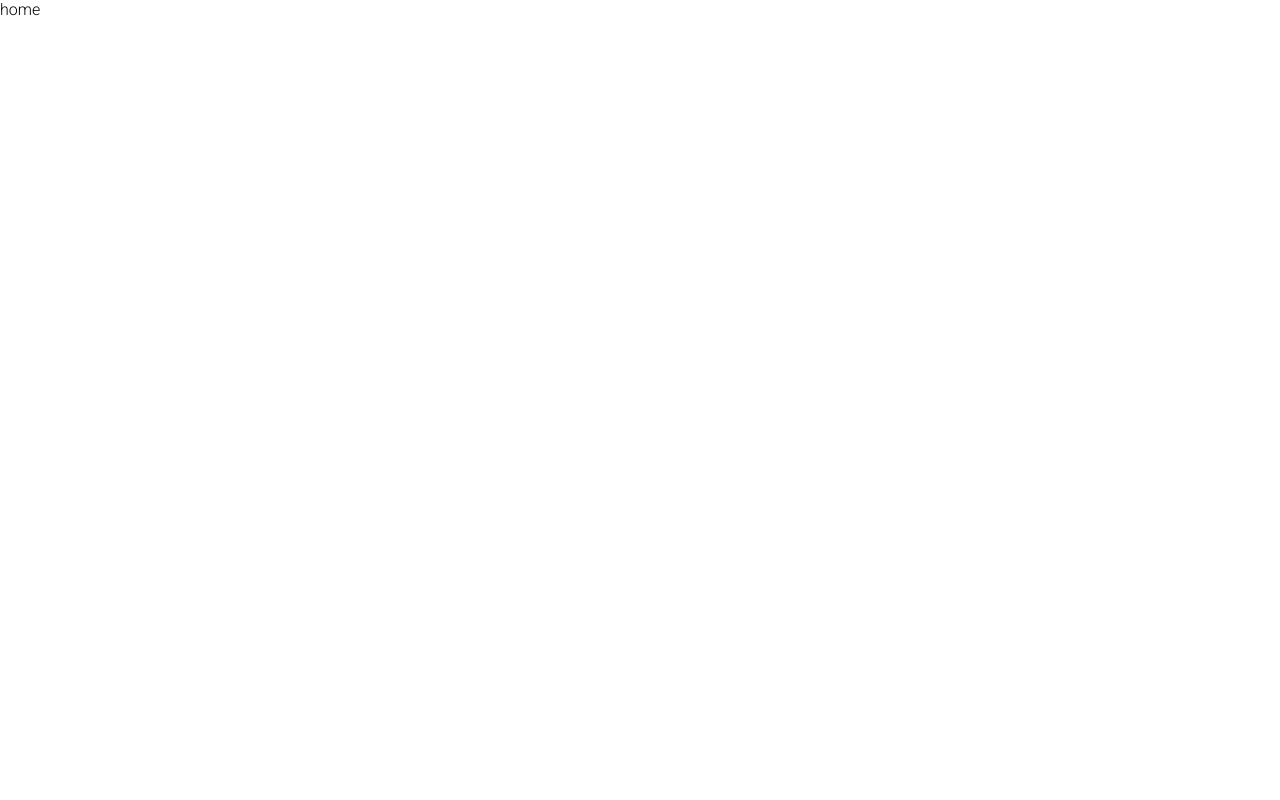
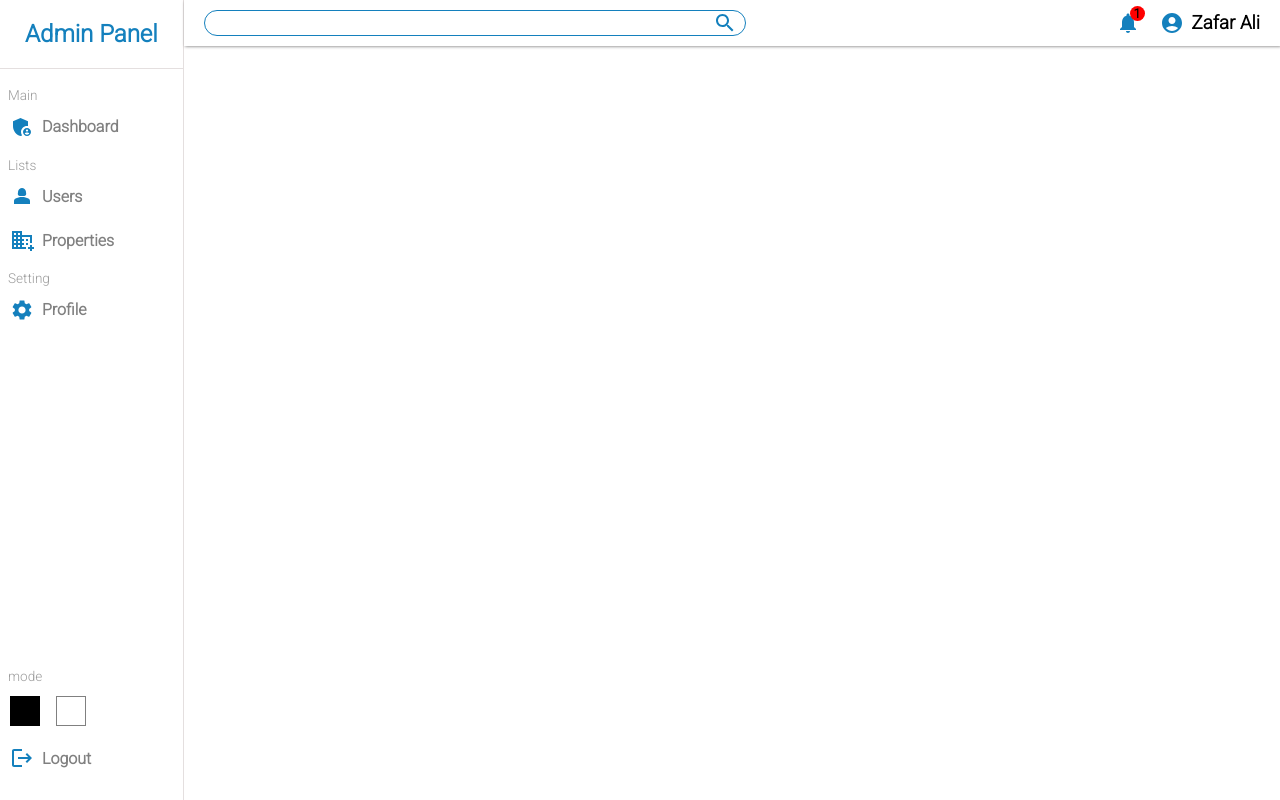
Before and after one commit to niaziiii/real-estate-dashboard, a React (Create React App) app: page / in a window 1280 px wide. Built offline with nearby package versions, Linux system fonts and the light colour scheme.

Commit message:
Added Navbar and Sidebar

```diff
--- a/package.json
+++ b/package.json
@@ -3,6 +3,11 @@
   "version": "0.1.0",
   "private": true,
   "dependencies": {
+    "@emotion/react": "^11.10.4",
+    "@emotion/styled": "^11.10.4",
+    "@mui/icons-material": "^5.10.6",
+    "@mui/material": "^5.10.6",
+    "@mui/styled-engine-sc": "^5.10.6",
     "@testing-library/jest-dom": "^5.16.5",
     "@testing-library/react": "^13.4.0",
     "@testing-library/user-event": "^13.5.0",
@@ -11,6 +16,7 @@
     "react-router-dom": "^6.4.1",
     "react-scripts": "5.0.1",
     "sass": "^1.55.0",
+    "styled-components": "^5.3.5",
     "web-vitals": "^2.1.4"
   },
   "scripts": {
--- /dev/null
+++ b/src/components/components.js
@@ -0,0 +1,7 @@
+import Navbar from './navbar/Navbar'
+import Sidebar from './sidebar/Sidebar'
+
+export {
+    Navbar,
+    Sidebar
+}
--- /dev/null
+++ b/src/components/navbar/Navbar.jsx
@@ -0,0 +1,32 @@
+import React from 'react'
+import './navbar.scss'
+import SearchIcon from '@mui/icons-material/Search';
+import AccountCircleIcon from '@mui/icons-material/AccountCircle';
+import NotificationsIcon from '@mui/icons-material/Notifications';
+
+const Navbar = () => {
+  return (
+    <div className='navbar'>
+      <div className="navbar__search">
+        <form action="#">
+          <input type="text" />
+          <SearchIcon type='submit' />
+        </form>
+      </div>
+
+      <div className="navbar__icons">
+        <h3>
+          <NotificationsIcon />
+          <span><p>1</p></span>
+        </h3>
+
+        <h3>
+          <AccountCircleIcon />
+          <b>Zafar Ali</b>
+        </h3>
+      </div>
+    </div>
+  )
+}
+
+export default Navbar
--- /dev/null
+++ b/src/components/navbar/navbar.scss
@@ -0,0 +1,85 @@
+.navbar {
+    padding: 10px 20px;
+    box-shadow: 1px .5px 3px rgb(129, 127, 127);
+    ;
+    display: flex;
+    justify-content: space-between;
+
+    &__search {
+        display: flex;
+
+        form {
+            display: flex;
+            align-items: center;
+            border: 1px solid #1480bd;
+            border-radius: 20px;
+            padding: 0 .5rem;
+            overflow: hidden;
+
+            svg {
+                color: #1480bd;
+                cursor: pointer;
+            }
+
+            input {
+                border: none;
+                padding: .2rem 0;
+                background-color: transparent;
+                max-width: 500px;
+                min-width: 100px;
+                width: 500px;
+
+                &:hover,
+                &:active,
+                &:visited,
+                &:focus {
+                    outline: none;
+                    border: none;
+
+                }
+            }
+        }
+    }
+
+    &__icons {
+        display: flex;
+        align-items: center;
+
+        h3 {
+            display: flex;
+            align-items: center;
+            position: relative;
+            cursor: pointer;
+            margin-right: 20px;
+
+            b {
+                margin-left: .5rem;
+            }
+
+            span {
+                position: absolute;
+                top: -5px;
+                right: -5px;
+                background-color: red;
+                width: 15px;
+                height: 15px;
+                border-radius: 50%;
+                display: flex;
+                align-items: center;
+                justify-content: center;
+
+                p {
+                    font-size: .8rem;
+                }
+            }
+
+            &:nth-last-of-type(1) {
+                margin-right: 0px;
+            }
+        }
+
+        svg {
+            color: #1480bd;
+        }
+    }
+}
--- /dev/null
+++ b/src/components/sidebar/Sidebar.jsx
@@ -0,0 +1,69 @@
+import React from 'react'
+import './sidebar.scss'
+import AdminPanelSettingsIcon from '@mui/icons-material/AdminPanelSettings';
+import DomainAddIcon from '@mui/icons-material/DomainAdd';
+import Person2Icon from '@mui/icons-material/Person2';
+import SettingsIcon from '@mui/icons-material/Settings';
+import LogoutIcon from '@mui/icons-material/Logout';
+const Sidebar = () => {
+  return (
+    <div className='sidebar'>
+
+      <div className="sidebar__top">
+        <h2>Admin Panel</h2>
+      </div>
+
+      <div className="sidebar__main">
+        <p className='title'>Main</p>
+        <li className="links">
+          <span >
+            <AdminPanelSettingsIcon />
+            <p>Dashboard </p>
+          </span>
+        </li>
+
+        <p className='title'>Lists</p>
+        <li className="links">
+          <span >
+            <Person2Icon />
+            <p>Users </p>
+          </span>
+        </li>
+
+        <li className="links">
+          <span >
+            <DomainAddIcon />
+            <p>Properties </p>
+          </span>
+        </li>
+
+
+        <p className='title'>Setting</p>
+        <li className="links">
+          <span >
+            <SettingsIcon />
+            <p>Profile </p>
+          </span>
+        </li>
+
+
+      </div>
+
+      <div className="sidebar__bottom">
+        <p className='title'>mode</p>
+        <div className="changeColors">
+          <div></div>
+          <div></div>
+        </div>
+        <li className="links">
+          <span >
+            <LogoutIcon />
+            <p>Logout </p>
+          </span>
+        </li>
+      </div>
+    </div>
+  )
+}
+
+export default Sidebar
--- /dev/null
+++ b/src/components/sidebar/sidebar.scss
@@ -0,0 +1,79 @@
+.sidebar {
+    width: auto;
+    flex: 1;
+    border-right: 0.5px solid rgb(228, 223, 223);
+    display: flex;
+    flex-direction: column;
+    min-height: 100vh;
+
+    &__top {
+        padding: 10px 0;
+
+        h2 {
+            text-align: center;
+            padding: 10px 0;
+            color: #1480bd;
+        }
+
+        border-bottom: 0.5px solid rgb(228, 223, 223);
+    }
+
+    &__main {
+        padding: 10px 0;
+    }
+
+    &__bottom {
+        margin-top: auto;
+        padding: 20px 0;
+    }
+
+    .title {
+        font-size: .85rem;
+        margin: .5rem .5rem .1rem .5rem;
+        color: rgb(156, 156, 156);
+    }
+
+    .links {
+        list-style: none;
+
+        span {
+            display: flex;
+            align-items: center;
+            padding: 10px;
+            cursor: pointer;
+            color: #1480bd;
+
+            p {
+                font-weight: 800;
+                margin-left: .5rem;
+                color: gray;
+            }
+
+            &:hover {
+                background-color: rgb(228, 223, 223);
+            }
+        }
+    }
+
+    .changeColors {
+        padding: 10px;
+        display: flex;
+        align-items: center;
+
+        div {
+            width: 30px;
+            height: 30px;
+            cursor: pointer;
+
+            &:nth-of-type(1) {
+                background-color: black;
+            }
+
+            &:nth-of-type(2) {
+                border: 1px solid gray;
+                margin-left: 1rem;
+            }
+
+        }
+    }
+}
--- a/src/pages/home/Home.jsx
+++ b/src/pages/home/Home.jsx
@@ -1,10 +1,14 @@
 import React from 'react'
 import './home.scss'
+import {Navbar,Sidebar} from '../../components/components'
 
 const Home = () => {
   return (
     <div className='home'>
-      home
+      <Sidebar />
+      <div className="home__container">
+        <Navbar/>
+      </div>
     </div>
   )
 }
--- a/src/pages/home/home.scss
+++ b/src/pages/home/home.scss
@@ -1,3 +1,7 @@
-// .home{
-//     background-color: red;
-// }
+.home{
+    display: flex;
+
+    &__container{
+        flex: 6;
+    }
+}
```
Also changed, not shown: 1 other file (tests, documents, lock files or other folders).
